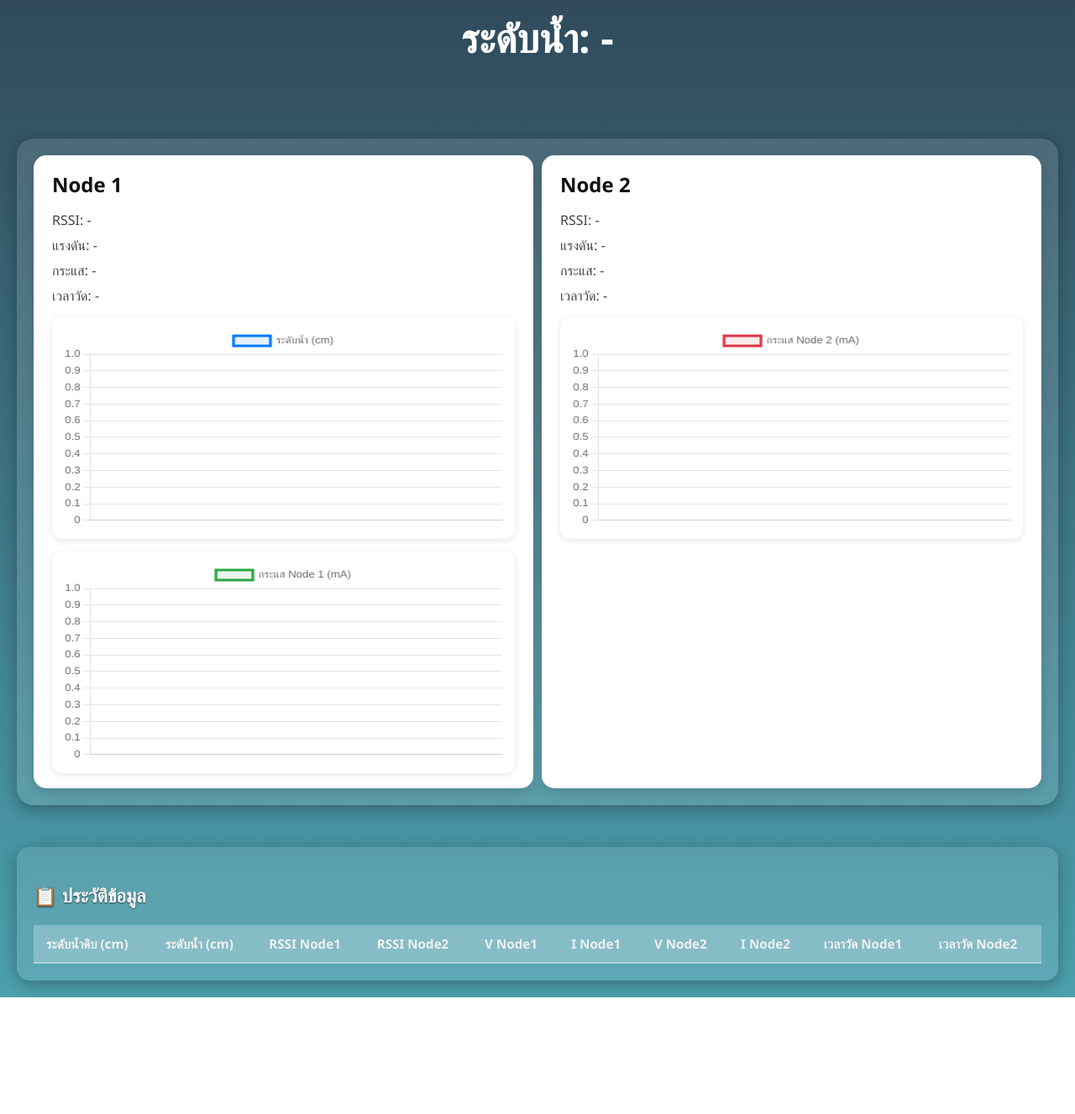
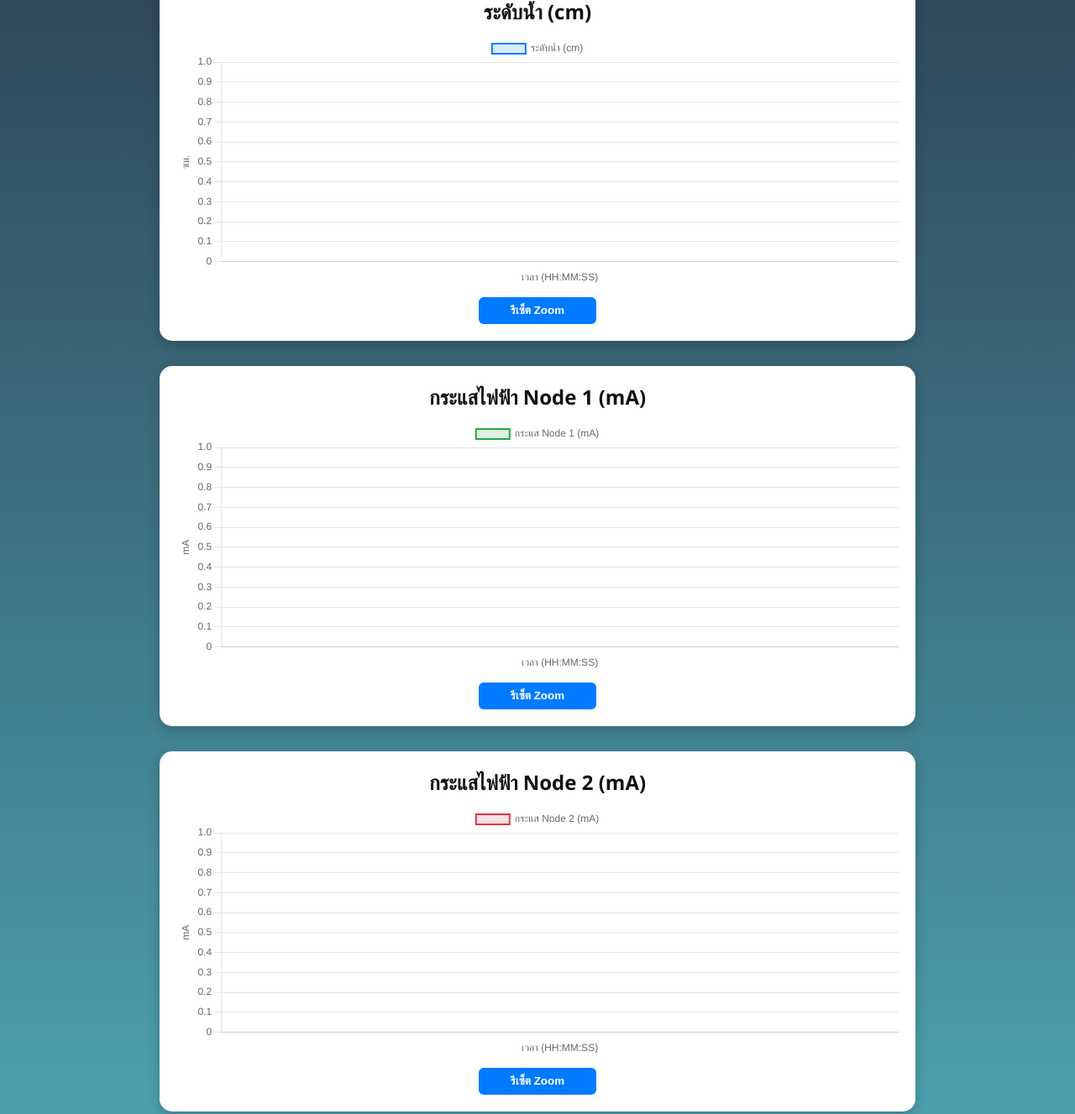
Before and after one commit to puncharat555/backend_water, a website: page public/index.html in a window 1280 px wide. Shown: the part 164-1491 px from the top of the page at 84% size. Before the commit the page ends 1352 px from the top, so only its background shows below. Drawn offline with nearby package versions, Linux system fonts and the light colour scheme; some packages are replaced by stand-ins of ours; no server answers; a script that the page names is missing.

Commit message:
new code up

```diff
--- a/public/index.html
+++ b/public/index.html
@@ -2,81 +2,45 @@
 <html lang="th">
 <head>
   <meta charset="UTF-8" />
-  <title>Water Level Monitoring</title>
+  <title>Water Level Monitoring - กราฟแยก</title>
   <link rel="stylesheet" href="style.css" />
-
-  <!-- Chart.js และ Zoom plugin -->
   <script src="https://cdn.jsdelivr.net/npm/chart.js"></script>
   <script src="https://cdn.jsdelivr.net/npm/chartjs-plugin-zoom@2.0.1"></script>
 </head>
 <body>
+
   <h1 class="title">Water Level Monitoring</h1>
 
-  <div class="water-level-display">
-    <div class="water-depth">
-      <p id="waterLevelNode1" class="main-water-level">ระดับน้ำ: -</p>
-    </div>
-  </div>
+  <div class="graphs-container">
 
-  <div class="container">
-    <!-- Node 1 -->
-    <div class="node-box">
-      <h2>Node 1</h2>
-      <p id="rssiNode1">RSSI: -</p>
-      <p id="voltageNode1">แรงดัน: -</p>
-      <p id="currentNode1">กระแส: -</p>
-      <p id="timeNode1">เวลาวัด: -</p>
-
+    <div class="graph-box" id="waterLevelBox">
+      <h2>ระดับน้ำ (cm)</h2>
       <div class="chart-wrapper">
         <canvas id="waterLevelChart"></canvas>
       </div>
+      <button class="btn-reset" onclick="resetZoom(waterLevelChart)">รีเซ็ต Zoom</button>
+    </div>
+
+    <div class="graph-box" id="currentNode1Box">
+      <h2>กระแสไฟฟ้า Node 1 (mA)</h2>
       <div class="chart-wrapper">
         <canvas id="currentNode1Chart"></canvas>
       </div>
+      <button class="btn-reset" onclick="resetZoom(currentNode1Chart)">รีเซ็ต Zoom</button>
     </div>
 
-    <!-- Node 2 -->
-    <div class="node-box">
-      <h2>Node 2</h2>
-      <p id="rssiNode2">RSSI: -</p>
-      <p id="voltageNode2">แรงดัน: -</p>
-      <p id="currentNode2">กระแส: -</p>
-      <p id="timeNode2">เวลาวัด: -</p>
-
+    <div class="graph-box" id="currentNode2Box">
+      <h2>กระแสไฟฟ้า Node 2 (mA)</h2>
       <div class="chart-wrapper">
         <canvas id="currentNode2Chart"></canvas>
       </div>
-    </div>
+      <button class="btn-reset" onclick="resetZoom(currentNode2Chart)">รีเซ็ต Zoom</button>
     </div>
 
-  <div class="table-wrapper">
-    <h3>📋 ประวัติข้อมูล</h3>
-    <table id="dataTable">
-      <thead>
-        <tr>
-          <th>ระดับน้ำดิบ (cm)</th>
-          <th>ระดับน้ำ (cm)</th>
-          <th>RSSI Node1</th>
-          <th>RSSI Node2</th>
-          <th>V Node1</th>
-          <th>I Node1</th>
-          <th>V Node2</th>
-          <th>I Node2</th>
-          <th>เวลาวัด Node1</th>
-          <th>เวลาวัด Node2</th>
-        </tr>
-      </thead>
-      <tbody></tbody>
-    </table>
   </div>
 
   <script>
-    const fixedDepth = 120;
-
-    const waterLevelCtx = document.getElementById('waterLevelChart').getContext('2d');
-    const currentNode1Ctx = document.getElementById('currentNode1Chart').getContext('2d');
-    const currentNode2Ctx = document.getElementById('currentNode2Chart').getContext('2d');
-
+    let waterLevelChart, currentNode1Chart, currentNode2Chart;
     const labels = [];
     const waterLevelData = [];
     const currentNode1Data = [];
@@ -84,20 +48,40 @@
 
     const commonOptions = {
       responsive: true,
+      maintainAspectRatio: false,
       plugins: {
         legend: { display: true },
         zoom: {
           pan: { enabled: true, mode: 'x' },
           zoom: { wheel: { enabled: true }, pinch: { enabled: true }, mode: 'x' }
+        },
+        tooltip: {
+          mode: 'nearest',
+          intersect: false,
+          callbacks: {
+            label: ctx => `${ctx.dataset.label}: ${ctx.parsed.y}`
+          }
         }
       },
       scales: {
-        x: { display: true },
-        y: { display: true }
+        x: {
+          type: 'category',
+          title: { display: true, text: 'เวลา (HH:MM:SS)' },
+          ticks: { maxRotation: 45, minRotation: 45 }
+        },
+        y: {
+          beginAtZero: true,
+          title: { display: true, text: '' },
+          grid: {
+            drawBorder: false,
+            color: 'rgba(0,0,0,0.1)'
+          }
+        }
       }
     };
 
-    const waterLevelChart = new Chart(waterLevelCtx, {
+    function createWaterLevelChart(ctx) {
+      return new Chart(ctx, {
         type: 'line',
         data: {
           labels: labels,
@@ -105,15 +89,30 @@
             label: 'ระดับน้ำ (cm)',
             data: waterLevelData,
             borderColor: '#007bff',
-          backgroundColor: 'rgba(0,123,255,0.1)',
+            backgroundColor: 'rgba(0,123,255,0.15)',
             fill: true,
-          tension: 0.3
+            tension: 0.25,
+            pointRadius: 4,
+            pointHoverRadius: 6,
+            borderWidth: 2,
+            cubicInterpolationMode: 'monotone'
           }]
         },
-      options: commonOptions
+        options: {
+          ...commonOptions,
+          scales: {
+            ...commonOptions.scales,
+            y: {
+              ...commonOptions.scales.y,
+              title: { display: true, text: 'ซม.' }
+            }
+          }
+        }
       });
+    }
 
-    const currentNode1Chart = new Chart(currentNode1Ctx, {
+    function createCurrentNode1Chart(ctx) {
+      return new Chart(ctx, {
         type: 'line',
         data: {
           labels: labels,
@@ -121,15 +120,30 @@
             label: 'กระแส Node 1 (mA)',
             data: currentNode1Data,
             borderColor: '#28a745',
-          backgroundColor: 'rgba(40,167,69,0.1)',
+            backgroundColor: 'rgba(40,167,69,0.15)',
             fill: true,
-          tension: 0.3
+            tension: 0.25,
+            pointRadius: 4,
+            pointHoverRadius: 6,
+            borderWidth: 2,
+            cubicInterpolationMode: 'monotone'
           }]
         },
-      options: commonOptions
+        options: {
+          ...commonOptions,
+          scales: {
+            ...commonOptions.scales,
+            y: {
+              ...commonOptions.scales.y,
+              title: { display: true, text: 'mA' }
+            }
+          }
+        }
       });
+    }
 
-    const currentNode2Chart = new Chart(currentNode2Ctx, {
+    function createCurrentNode2Chart(ctx) {
+      return new Chart(ctx, {
         type: 'line',
         data: {
           labels: labels,
@@ -137,108 +151,83 @@
             label: 'กระแส Node 2 (mA)',
             data: currentNode2Data,
             borderColor: '#dc3545',
-          backgroundColor: 'rgba(220,53,69,0.1)',
+            backgroundColor: 'rgba(220,53,69,0.15)',
             fill: true,
-          tension: 0.3
+            tension: 0.25,
+            pointRadius: 4,
+            pointHoverRadius: 6,
+            borderWidth: 2,
+            cubicInterpolationMode: 'monotone'
           }]
         },
-      options: commonOptions
+        options: {
+          ...commonOptions,
+          scales: {
+            ...commonOptions.scales,
+            y: {
+              ...commonOptions.scales.y,
+              title: { display: true, text: 'mA' }
+            }
+          }
+        }
       });
+    }
 
-    async function loadData() {
+    function resetZoom(chart) {
+      chart.resetZoom();
+    }
+
+    window.onload = () => {
+      waterLevelChart = createWaterLevelChart(document.getElementById('waterLevelChart').getContext('2d'));
+      currentNode1Chart = createCurrentNode1Chart(document.getElementById('currentNode1Chart').getContext('2d'));
+      currentNode2Chart = createCurrentNode2Chart(document.getElementById('currentNode2Chart').getContext('2d'));
+      updateData();
+      setInterval(updateData, 5000);
+    };
+
+    async function updateData() {
       try {
+        const fixedDepth = 120;
         const url = `https://backend-water-rf88.onrender.com/distance?_=${Date.now()}`;
-        const res = await fetch(url, { cache: 'no-store' });
+        const res = await fetch(url, {cache: 'no-store'});
         const data = await res.json();
 
-        // ตารางข้อมูล
-        const tbody = document.querySelector('#dataTable tbody');
-        tbody.innerHTML = '';
+        const latest = data[0];
+        if (!latest) return;
 
-        data.reverse().forEach(item => {
-          const level = (fixedDepth - item.distance).toFixed(1);
-          const distanceRaw = item.distance > 0 ? item.distance.toFixed(1) : '-';
+        const timeLabel = latest.time_node1 || new Date().toLocaleTimeString();
 
-          const tr = document.createElement('tr');
-          tr.innerHTML = `
-            <td>${distanceRaw}</td>
-            <td>${item.distance > 0 ? level : '-'}</td>
-            <td>${item.rssi_node1 !== undefined ? item.rssi_node1 : '-'}</td>
-            <td>${item.rssi_node2 !== undefined ? item.rssi_node2 : '-'}</td>
-            <td>${item.v_node1 !== undefined ? item.v_node1 + ' V' : '-'}</td>
-            <td>${item.i_node1 !== undefined ? item.i_node1 + ' mA' : '-'}</td>
-            <td>${item.v_node2 !== undefined ? item.v_node2 + ' V' : '-'}</td>
-            <td>${item.i_node2 !== undefined ? item.i_node2 + ' mA' : '-'}</td>
-            <td>${item.time_node1 || '-'}</td>
-            <td>${item.time_node2 || '-'}</td>
-          `;
-          tbody.appendChild(tr);
-        });
-
-        const latest = data[0];
-        if (latest) {
-          const level = (fixedDepth - latest.distance).toFixed(1);
-
-          document.getElementById('waterLevelNode1').innerText =
-            latest.distance > 0 ? `ระดับน้ำ: ${level} cm` : 'ระดับน้ำ: -';
-
-          document.getElementById('rssiNode1').innerText =
-            latest.rssi_node1 !== undefined ? `RSSI: ${latest.rssi_node1}` : 'RSSI: -';
-
-          document.getElementById('voltageNode1').innerText =
-            latest.v_node1 !== undefined ? `แรงดัน: ${latest.v_node1} V` : 'แรงดัน: -';
-
-          document.getElementById('currentNode1').innerText =
-            latest.i_node1 !== undefined ? `กระแส: ${latest.i_node1} mA` : 'กระแส: -';
-
-          document.getElementById('timeNode1').innerText =
-            latest.time_node1 || 'เวลาวัด: -';
-
-          document.getElementById('rssiNode2').innerText =
-            latest.rssi_node2 !== undefined ? `RSSI: ${latest.rssi_node2}` : 'RSSI: -';
-
-          document.getElementById('voltageNode2').innerText =
-            latest.v_node2 !== undefined ? `แรงดัน: ${latest.v_node2} V` : 'แรงดัน: -';
-
-          document.getElementById('currentNode2').innerText =
-            latest.i_node2 !== undefined ? `กระแส: ${latest.i_node2} mA` : 'กระแส: -';
-
-          document.getElementById('timeNode2').innerText =
-            latest.time_node2 || 'เวลาวัด: -';
-
-          // อัพเดตกราฟ
-          // เพิ่มเวลา
-          const timeLabel = latest.time_node1 || new Date().toLocaleTimeString();
-          if (labels.length === 0 || labels[labels.length-1] !== timeLabel) {
+        if (labels.length === 0 || labels[labels.length - 1] !== timeLabel) {
           labels.push(timeLabel);
           if (labels.length > 20) labels.shift();
 
-            // ระดับน้ำ
+          const level = latest.distance > 0 ? (fixedDepth - latest.distance).toFixed(1) : null;
+          if(level !== null){
             waterLevelData.push(level);
             if (waterLevelData.length > 20) waterLevelData.shift();
+          }
 
-            // กระแส Node 1
-            currentNode1Data.push(latest.i_node1 || 0);
-            if (currentNode1Data.length > 20) currentNode1Data.shift();
+          const current1 = latest.i_node1 !== undefined ? latest.i_node1 : null;
+          if(current1 !== null){
+            currentNode1Data.push(current1);
+            if(currentNode1Data.length > 20) currentNode1Data.shift();
+          }
 
-            // กระแส Node 2
-            currentNode2Data.push(latest.i_node2 || 0);
-            if (currentNode2Data.length > 20) currentNode2Data.shift();
+          const current2 = latest.i_node2 !== undefined ? latest.i_node2 : null;
+          if(current2 !== null){
+            currentNode2Data.push(current2);
+            if(currentNode2Data.length > 20) currentNode2Data.shift();
+          }
 
-            // อัพเดตกราฟ
           waterLevelChart.update();
           currentNode1Chart.update();
           currentNode2Chart.update();
         }
-        }
-
       } catch (error) {
-        console.error('Load data error:', error);
+        console.error('Error loading data:', error);
       }
     }
+  </script>
 
-    loadData();
-    setInterval(loadData, 5000);
-  </script>
 </body>
 </html>
--- a/public/style.css
+++ b/public/style.css
@@ -6,150 +6,62 @@ body {
   padding: 20px;
 }
 
-.title {
-  font-size: 2.4rem;
+h1.title {
+  text-align: center;
+  font-size: 2.8rem;
+  margin-bottom: 30px;
   font-weight: 700;
-  text-align: center;
-  margin-bottom: 30px;
-  text-shadow: 0 2px 6px rgba(0,0,0,0.5);
+  text-shadow: 0 2px 6px rgba(0,0,0,0.6);
 }
 
-.water-level-display {
+.graphs-container {
+  max-width: 900px;
+  margin: 0 auto;
   display: flex;
-  justify-content: center;
-  margin-bottom: 40px;
+  flex-direction: column;
+  gap: 30px;
 }
 
-.main-water-level {
-  font-size: 3rem;
+.graph-box {
+  background: #fff;
+  border-radius: 15px;
+  padding: 20px;
+  color: #222;
+  box-shadow: 0 5px 15px rgba(0,0,0,0.2);
+}
+
+.graph-box h2 {
+  margin: 0 0 12px 0;
   font-weight: 700;
-  color: #ffffff;
-  min-width: 240px;
+  color: #111;
   text-align: center;
 }
 
-.container {
-  display: flex;
-  justify-content: center;
-  gap: 10px;
-  margin: 0 auto 50px;
-  background: rgba(255, 255, 255, 0.12);
-  backdrop-filter: blur(5px);
-  border-radius: 20px;
-  padding: 20px;
-  box-shadow: 0 5px 18px rgba(0, 0, 0, 0.3);
-}
-
-.node-box {
-  flex: 1 1 50%;
-  background: rgba(255, 255, 255, 1);
-  border-radius: 15px;
-  padding: 18px 22px;
-  box-shadow: 0 4px 14px rgba(0, 0, 0, 0.15);
-  color: #222;
-  transition: background 0.3s ease;
-  box-sizing: border-box;
-}
-
-.node-box:hover {
-  background: rgba(255, 255, 255, 0.95);
-}
-
-.node-box h2 {
-  margin-top: 0;
-  margin-bottom: 15px;
-  font-weight: 700;
-  color: #111;
-  text-shadow: none;
-}
-
-.node-box p {
-  margin: 8px 0;
-  font-size: 1rem;
-  color: #444;
-}
-
-/* ตารางข้อมูล */
-.table-wrapper {
-  max-width: 11000px;
-  margin: 0 auto;
-  background: rgba(255, 255, 255, 0.1);
-  padding: 20px;
-  border-radius: 15px;
-  backdrop-filter: blur(4px);
-  box-shadow: 0 5px 20px rgba(0,0,0,0.3);
-  overflow-x: auto;
-}
-
-.table-wrapper h3 {
-  font-size: 1.4rem;
-  margin-bottom: 20px;
-  color: #fff;
-  text-shadow: 0 1px 2px rgba(0,0,0,0.6);
-}
-
-table {
-  width: 100%;
-  border-collapse: collapse;
-  color: #f0f0f0;
-  font-size: 0.95rem;
-  min-width: 700px;
-}
-
-thead th {
-  background: rgba(255, 255, 255, 0.25);
-  padding: 12px 15px;
-  text-align: left;
-  font-weight: 600;
-  border-bottom: 2px solid rgba(255,255,255,0.4);
-}
-
-tbody td {
-  padding: 10px 15px;
-  border-top: 1px solid rgba(255, 255, 255, 0.1);
-}
-
-tbody tr:hover {
-  background: rgba(255, 255, 255, 0.15);
-  cursor: default;
-  transition: background 0.3s ease;
-}
-
-/* กราฟ wrapper */
 .chart-wrapper {
-  margin-top: 15px;
-  background: #ffffff;
-  border-radius: 12px;
-  padding: 12px;
-  box-shadow: 0 2px 8px rgba(0, 0, 0, 0.1);
+  position: relative;
+  height: 300px;
 }
 
 canvas {
   width: 100% !important;
-  height: 240px !important;
+  height: 300px !important;
   display: block;
 }
 
-/* Responsive */
-@media (max-width: 650px) {
-  .container {
-    flex-direction: column;
-    max-width: 90%;
-  }
-
-  .node-box {
-    flex: 1 1 100%;
-    margin-bottom: 20px;
-  }
-
-  .main-water-level {
-    font-size: 2.5rem;
-    padding: 20px 30px;
-    min-width: auto;
-  }
-
-  table {
-    font-size: 0.9rem;
-    min-width: 100%;
-  }
+.btn-reset {
+  margin: 12px auto 0 auto;
+  display: block;
+  background: #007bff;
+  border: none;
+  padding: 8px 16px;
+  border-radius: 6px;
+  color: white;
+  font-weight: 600;
+  cursor: pointer;
+  transition: background 0.3s ease;
+  width: 140px;
+  text-align: center;
 }
+.btn-reset:hover {
+  background: #0056b3;
+}
```
Lines whose indentation alone changed are shown as unchanged.
